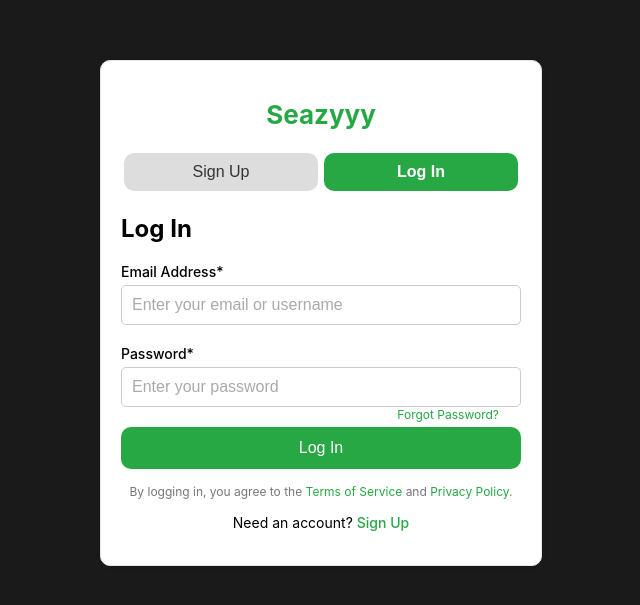
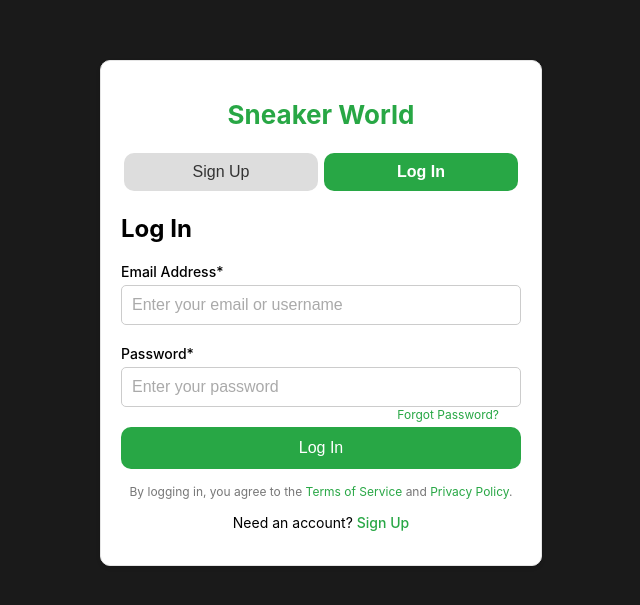
Before and after one commit to hairyhippo123/Sneaker_World_Final, a React (Create React App) app in the folder frontend/: page /login in a window 1280 px wide. Shown: the part 107-712 px from the top of the page, without its empty margins (319-959 px from the left). Built offline with nearby package versions, Linux system fonts and the light colour scheme.

Commit message:
testLogin

```diff
--- a/frontend/src/components/Login.jsx
+++ b/frontend/src/components/Login.jsx
@@ -27,7 +27,7 @@ const Login = () => {
             <div className="auth-box">
                 <div className="auth-header">
                     <h1 className="logo" onClick={handleLogoClick} style={{ cursor: 'pointer' }}>
-                        Seazyyy
+                        Sneaker World
                     </h1>
                 </div>
                 <div className="auth-tabs">
--- a/frontend/src/components/Signup.jsx
+++ b/frontend/src/components/Signup.jsx
@@ -27,7 +27,7 @@ const Signup = () => {
             <div className="auth-box">
                 <div className="auth-header">
                     <h1 className="logo" onClick={handleLogoClick} style={{ cursor: 'pointer' }}>
-                        Seazyyy
+                        Sneaker World
                     </h1>
                 </div>
                 <div className="auth-tabs">
```
